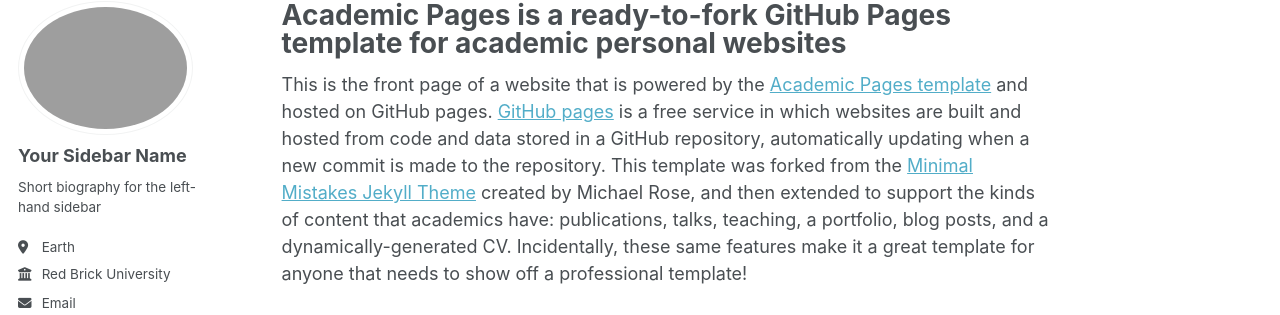
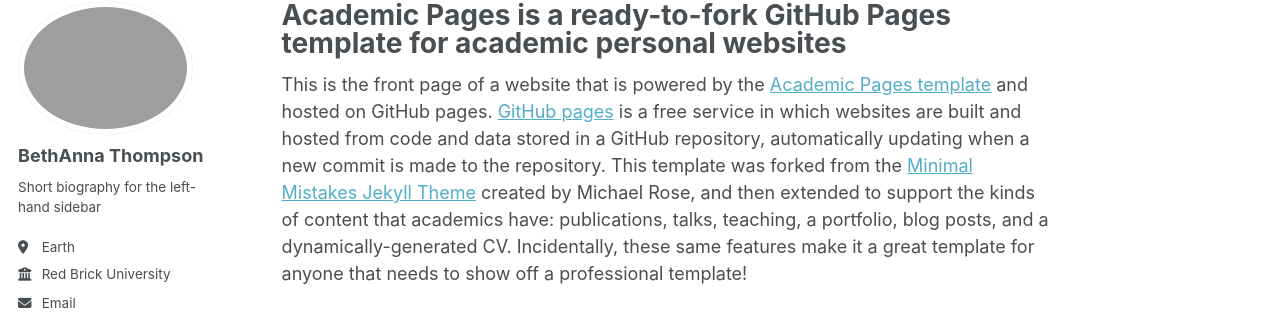
Before and after one commit to BethAnna/BethAnna.github.io, a Jekyll site: the page built from _pages/about.md, in a window 1280 px wide. Shown: the part 98-413 px from the top of the page. Built offline with Jekyll 4.4.1, drawn with Linux system fonts in a browser that asks for light colours; some web fonts are replaced; a script that is not in the unit is left out.

Commit message:
Update _config.yml

```diff
--- a/_config.yml
+++ b/_config.yml
@@ -23,7 +23,7 @@ repository               : "BethAnna/BethAnna.github.io"
 author:
   # Biographic information
   avatar           : "lsch-29.jpg"
-  name             : "Your Sidebar Name"
+  name             : "BethAnna Thompson"
   pronouns         : # example: "she/her"
   bio              : "Short biography for the left-hand sidebar"
   location         : "Earth"
```
